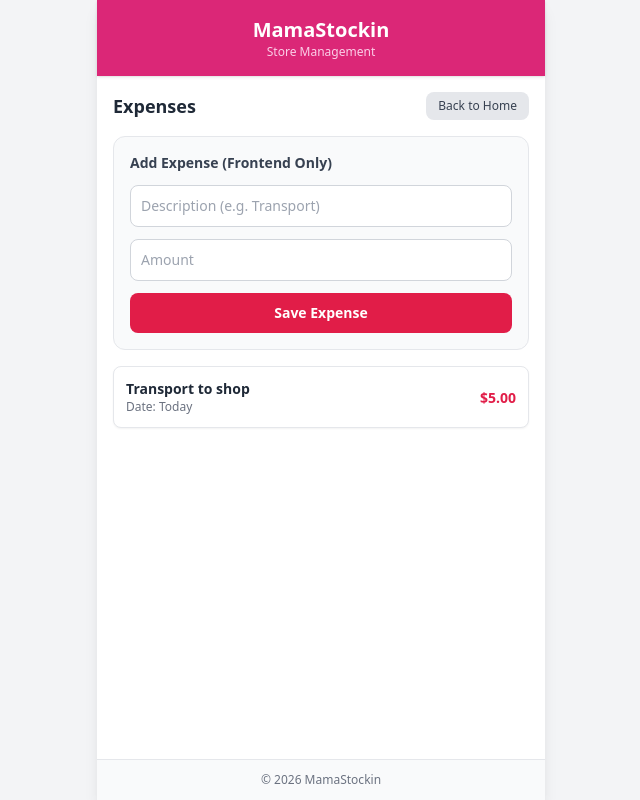
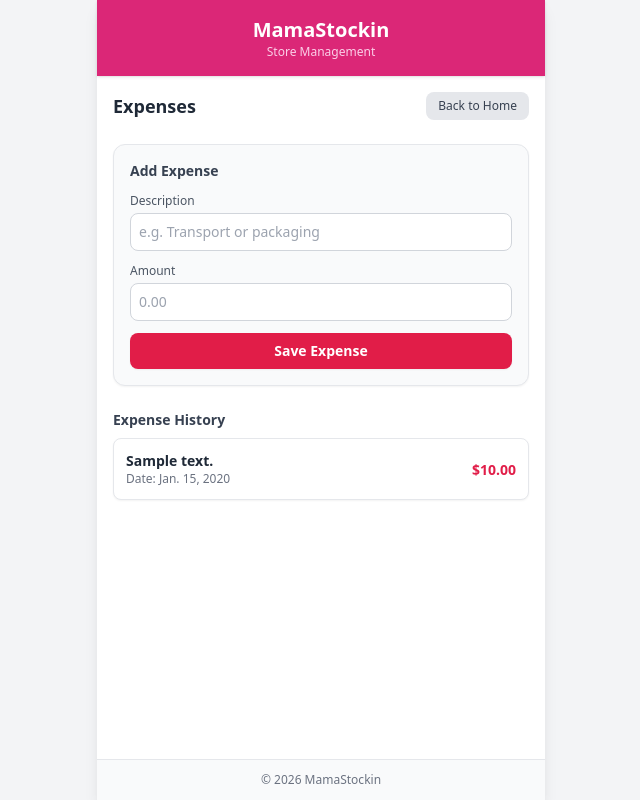
Before and after one commit to abindacarmo/mama-stockin, a Django app: page /expenses/ in a window 1280 px wide. Shown: the whole page, without its empty margins (319-959 px from the left). Run offline with Django 5.2, Linux system fonts and the light colour scheme; tables that the repository leaves empty hold one stand-in row (values such as "Sample post"); some libraries are stand-ins or nearby versions.

Commit message:
Implement Transaction and Expense models, automatic stock reduction logic, and database-backed views and templates

```diff
--- a/store/admin.py
+++ b/store/admin.py
@@ -1,5 +1,7 @@
 from django.contrib import admin
-from .models import Category, Product
+from .models import Category, Product, Transaction, Expense
 
 admin.site.register(Category)
 admin.site.register(Product)
+admin.site.register(Transaction)
+admin.site.register(Expense)
--- a/store/models.py
+++ b/store/models.py
@@ -15,3 +15,31 @@ class Product(models.Model):
 
     def __str__(self):
         return f"{self.name} ({self.category.name})"
+
+class Transaction(models.Model):
+    product = models.ForeignKey(Product, on_delete=models.CASCADE)
+    quantity = models.IntegerField()
+    date = models.DateField(auto_now_add=True)
+    total_price = models.DecimalField(max_digits=10, decimal_places=2, blank=True)
+
+    def save(self, *args, **kwargs):
+        # Automatically calculate total price: quantity * product selling price
+        self.total_price = self.quantity * self.product.selling_price
+
+        # Automatically reduce product stock
+        if self.pk is None:  # Only reduce stock on creation
+            self.product.stock -= self.quantity
+            self.product.save()
+
+        super().save(*args, **kwargs)
+
+    def __str__(self):
+        return f"Sale: {self.quantity}x {self.product.name} on {self.date}"
+
+class Expense(models.Model):
+    description = models.CharField(max_length=255)
+    amount = models.DecimalField(max_digits=10, decimal_places=2)
+    date = models.DateField(auto_now_add=True)
+
+    def __str__(self):
+        return f"{self.description} - ${self.amount} ({self.date})"
--- a/store/templates/store/expense_list.html
+++ b/store/templates/store/expense_list.html
@@ -3,31 +3,47 @@
 {% block title %}Expenses - MamaStockin{% endblock %}
 
 {% block content %}
-<div class="space-y-4">
+<div class="space-y-6">
     <div class="flex justify-between items-center">
         <h2 class="text-lg font-bold text-gray-800">Expenses</h2>
         <a href="{% url 'store_home' %}" class="text-xs bg-gray-200 hover:bg-gray-300 text-gray-700 px-3 py-1.5 rounded-lg font-medium transition">Back to Home</a>
     </div>
 
-    <!-- Expense Form Placeholder -->
-    <div class="bg-gray-50 border border-gray-200 p-4 rounded-xl space-y-3">
-        <h3 class="text-sm font-semibold text-gray-700">Add Expense (Frontend Only)</h3>
-        <input type="text" placeholder="Description (e.g. Transport)" class="w-full text-sm border border-gray-300 rounded-lg p-2.5 bg-white">
-        <input type="number" placeholder="Amount" class="w-full text-sm border border-gray-300 rounded-lg p-2.5 bg-white">
-        <button class="w-full bg-rose-600 hover:bg-rose-700 text-white font-semibold py-2.5 rounded-lg text-sm transition">Save Expense</button>
+    <!-- Expense Form -->
+    <div class="bg-gray-50 border border-gray-200 p-4 rounded-xl space-y-3 shadow-sm">
+        <h3 class="text-sm font-semibold text-gray-700">Add Expense</h3>
+        <form method="POST" class="space-y-3">
+            {% csrf_token %}
+            <div>
+                <label class="block text-xs font-medium text-gray-600 mb-1">Description</label>
+                <input type="text" name="description" required placeholder="e.g. Transport or packaging" class="w-full text-sm border border-gray-300 rounded-lg p-2 bg-white">
+            </div>
+            <div>
+                <label class="block text-xs font-medium text-gray-600 mb-1">Amount</label>
+                <input type="number" step="0.01" name="amount" required placeholder="0.00" class="w-full text-sm border border-gray-300 rounded-lg p-2 bg-white">
+            </div>
+            <button type="submit" class="w-full bg-rose-600 hover:bg-rose-700 text-white font-semibold py-2 rounded-lg text-sm transition shadow-sm">Save Expense</button>
+        </form>
     </div>
 
     <!-- Expense List -->
     <div class="space-y-2">
-        <div class="bg-white border border-gray-200 p-3 rounded-lg flex justify-between items-center shadow-sm">
-            <div>
-                <h4 class="font-semibold text-gray-800 text-sm">Transport to shop</h4>
-                <p class="text-xs text-gray-500">Date: Today</p>
+        <h3 class="text-sm font-semibold text-gray-700">Expense History</h3>
+        {% for exp in expenses %}
+            <div class="bg-white border border-gray-200 p-3 rounded-lg flex justify-between items-center shadow-sm">
+                <div>
+                    <h4 class="font-semibold text-gray-800 text-sm">{{ exp.description }}</h4>
+                    <p class="text-xs text-gray-500">Date: {{ exp.date }}</p>
+                </div>
+                <div class="text-right">
+                    <span class="text-sm font-bold text-rose-600">${{ exp.amount }}</span>
+                </div>
             </div>
-            <div class="text-right">
-                <span class="text-sm font-bold text-rose-600">$5.00</span>
+        {% empty %}
+            <div class="text-gray-500 text-center py-6 bg-gray-50 rounded-lg border border-dashed border-gray-300 text-sm">
+                No expenses recorded yet.
             </div>
-        </div>
+        {% endfor %}
     </div>
 </div>
 {% endblock %}
--- a/store/templates/store/home.html
+++ b/store/templates/store/home.html
@@ -2,7 +2,7 @@
 
 {% block title %}Home - MamaStockin{% endblock %}
 
-{% block contente %} {% comment %} content sira ne'ebe atu pasang iha ku'ak ka fatin klaran ne'ebe iha layout ne'ebe iha file base.html {% endcomment %}
+{% block content %} {% comment %} content sira ne'ebe atu pasang iha ku'ak ka fatin klaran ne'ebe iha layout ne'ebe iha file base.html {% endcomment %}
 <div class="space-y-6">
     <div class="text-center py-2">
         <h2 class="text-lg font-bold text-gray-800">Main Menu</h2>
--- a/store/views.py
+++ b/store/views.py
@@ -1,18 +1,18 @@
 from django.shortcuts import render, redirect
-from .models import Category, Product
+from .models import Category, Product, Transaction, Expense
 
 def home(request):
     return render(request, 'store/home.html')
 
 def category_list(request):
     if request.method == 'POST':
-        name = request.POST.get('name_category') # foti husi attribute name="name_category" iha tag <input> nia laran(no nia fundsaun atu foti value ne'ebe prense husi user)
+        name = request.POST.get('name')
         if name:
-            Category.objects.create(name=name) #name kor matak ne koluna husi tabela Category(nia funsaun atu halo lina foun iha tabela category)
+            Category.objects.create(name=name)
             return redirect('category_list')
 
-    categories = Category.objects.all() #foti dados sira iha database hodi fo sai fali iha template
-    return render(request, 'store/category_list.html', {'categories': categories}) # template labele haree variable python(ne mak key) tamba ne utiliza contex dictionary
+    categories = Category.objects.all()
+    return render(request, 'store/category_list.html', {'categories': categories})
 
 def product_list(request):
     if request.method == 'POST':
@@ -38,8 +38,33 @@ def product_list(request):
     return render(request, 'store/product_list.html', {'products': products, 'categories': categories})
 
 def transaction_list(request):
+    if request.method == 'POST':
+        product_id = request.POST.get('product_id')
+        quantity = request.POST.get('quantity')
+
+        if product_id and quantity:
+            product = Product.objects.get(id=product_id)
+            Transaction.objects.create(
+                product=product,
+                quantity=int(quantity)
+            )
+            return redirect('transaction_list')
+
     products = Product.objects.all()
-    return render(request, 'store/transaction_list.html', {'products': products})
+    transactions = Transaction.objects.all().order_by('-date')
+    return render(request, 'store/transaction_list.html', {'products': products, 'transactions': transactions})
 
 def expense_list(request):
-    return render(request, 'store/expense_list.html')
+    if request.method == 'POST':
+        description = request.POST.get('description')
+        amount = request.POST.get('amount')
+
+        if description and amount:
+            Expense.objects.create(
+                description=description,
+                amount=amount
+            )
+            return redirect('expense_list')
+
+    expenses = Expense.objects.all().order_by('-date')
+    return render(request, 'store/expense_list.html', {'expenses': expenses})
```
Also changed, not shown: store/templates/store/transaction_list.html (+16 -4 lines), store/migrations/0003_expense_transaction.py (added).
